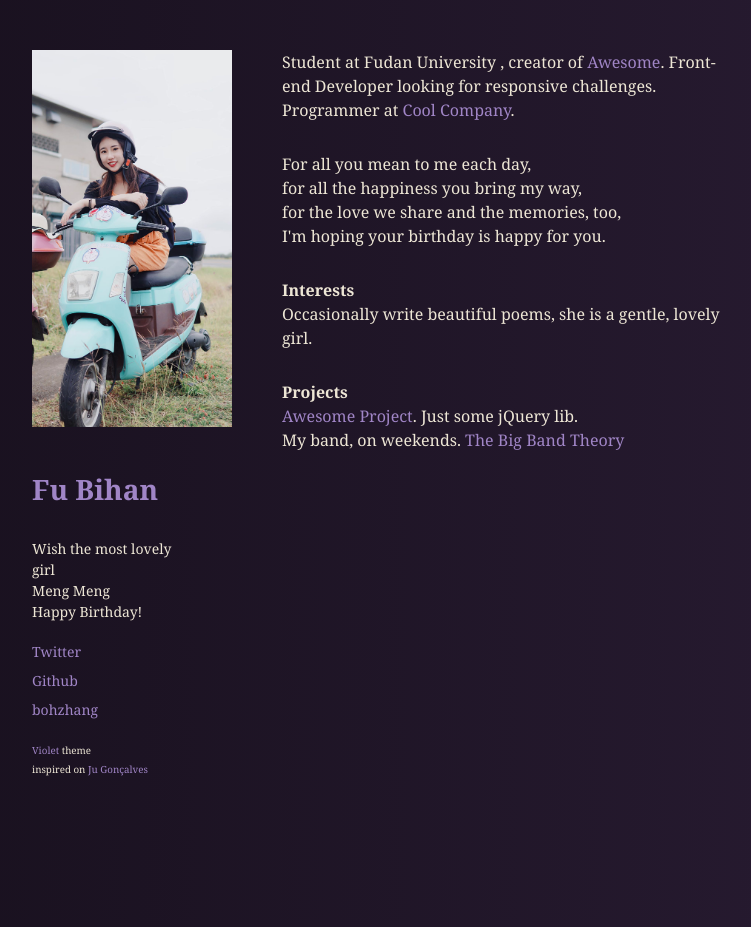
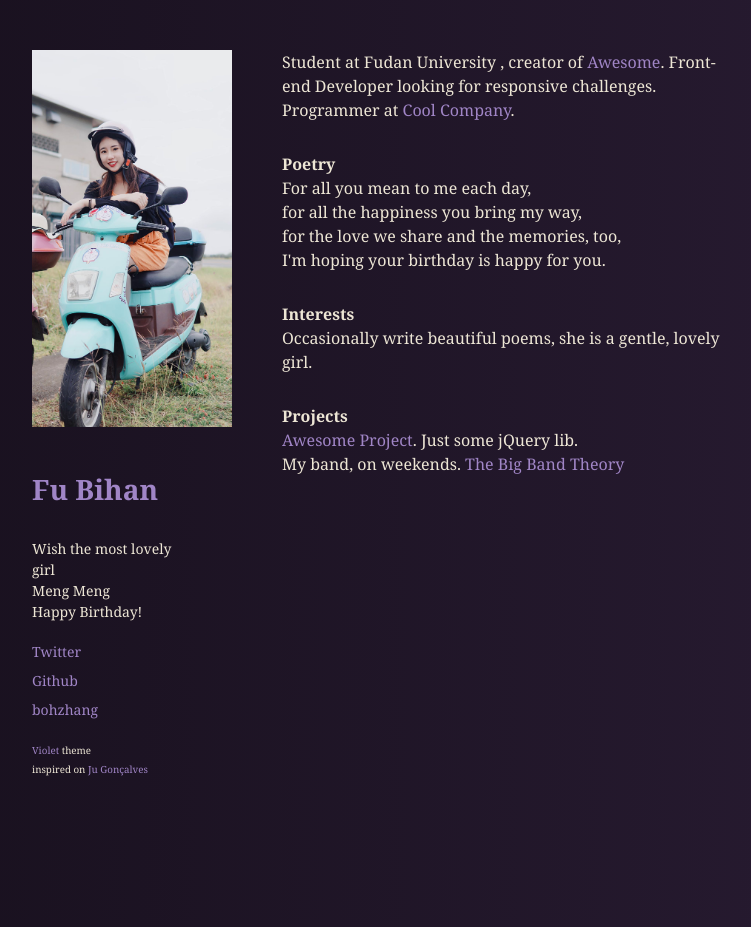
Before and after one commit to Spbohai/ddbohai.github.io, a Jekyll site: the page built from index.html, in a window 1280 px wide. Shown: the whole page, without its empty margins (68-819 px from the left). Built offline with Jekyll 4.4.1, drawn with Linux system fonts in a browser that asks for light colours.

Commit message:
Update index.html

```diff
--- a/index.html
+++ b/index.html
@@ -35,10 +35,11 @@ title: Home
   </p>
 
   <p>
-    For all you mean to me each day,<br/>
-    for all the happiness you bring my way,<br/>
-    for the love we share and the memories, too,<br/>
-    I'm hoping your birthday is happy for you.</a>
+    <strong>Poetry</strong></br>
+      For all you mean to me each day,<br/>
+      for all the happiness you bring my way,<br/>
+      for the love we share and the memories, too,<br/>
+      I'm hoping your birthday is happy for you.</a>
   </p>
 
   <p>
```
